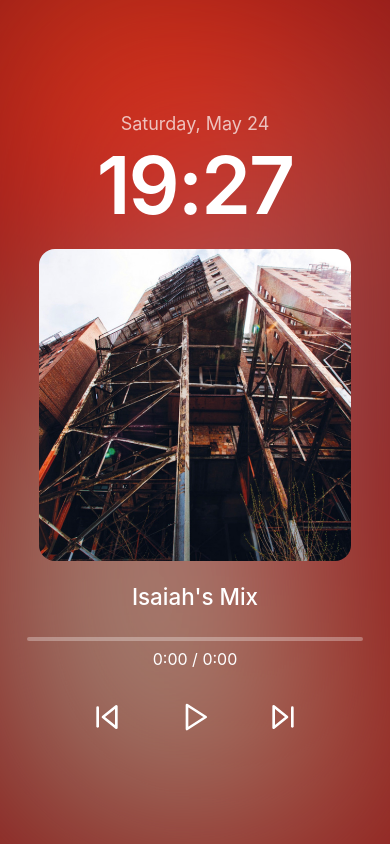
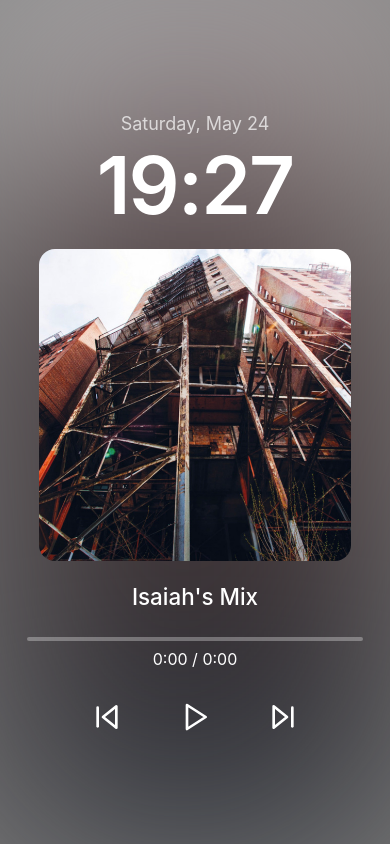
Before and after one commit to AganonIsaiah/Webpage-App, a Next.js app: page / in a window 390 px wide. Built offline with nearby package versions, Linux system fonts and the light colour scheme.

Commit message:
fixing sizes for phone screens

```diff
--- a/src/app/layout.js
+++ b/src/app/layout.js
@@ -1,5 +1,4 @@
 import { Analytics } from '@vercel/analytics/react';
-import Head from 'next/head';
 
 export const metadata = {
   title: "Isaiah's Webpage",
@@ -25,11 +24,16 @@ export const metadata = {
   },
 };
 
+// Add this separate viewport export
+export const viewport = {
+  width: 'device-width',
+  initialScale: 1,
+};
+
 export default function RootLayout({ children }) {
   return (
     <html lang="en">
-
-      <Head>
+      <head>
         <script
           type="application/ld+json"
           dangerouslySetInnerHTML={{
@@ -51,8 +55,8 @@ export default function RootLayout({ children }) {
             }
           `}}
         />
-      </Head>
-      <body >
+      </head>
+      <body>
         {children}
         <Analytics />
       </body>
--- a/src/styles/Music.css
+++ b/src/styles/Music.css
@@ -25,14 +25,14 @@ body {
   margin: 0px;
   padding: 0px;
 
-
-  background-color: rgb(139, 21, 21);
+  background-color: gray;
+    /* background-color: rgb(139, 21, 21); */
 }
 
 .music-background {
   position: absolute;
   inset: 0;
-  background: url("/images/wsg.png") center/cover no-repeat;
+  background: url("/images/church.png") center/cover no-repeat;
   filter: blur(120px) brightness(1.1);
   opacity: 1.0;
 }
```
